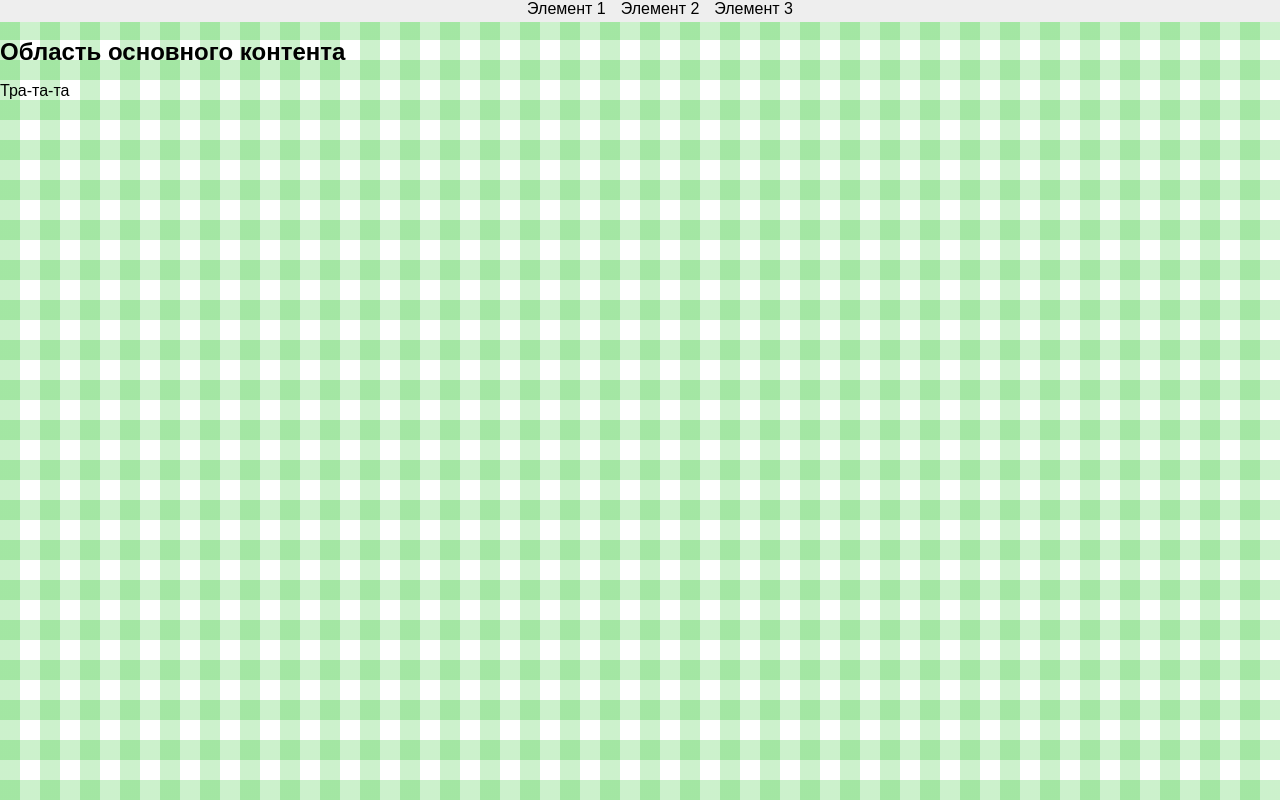
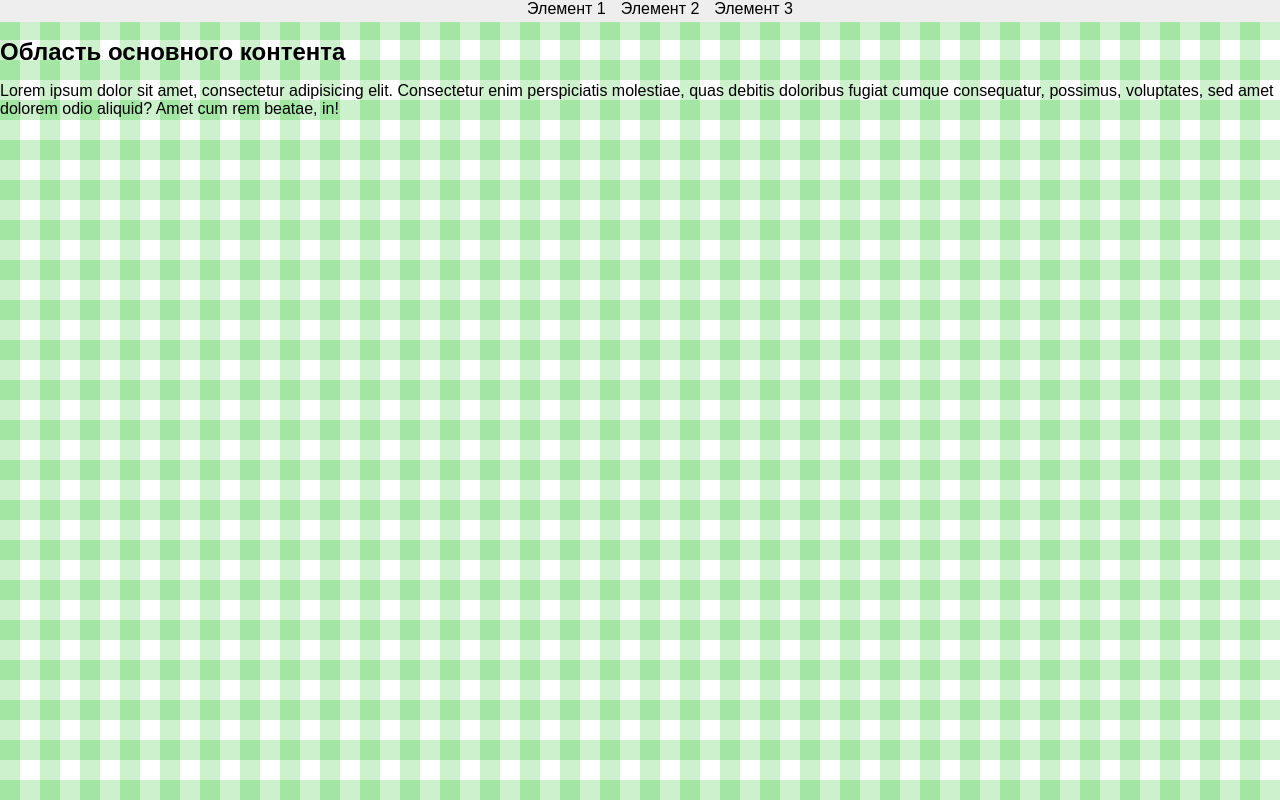
Before and after one commit to RamisSh/auto, a plain HTML site: page index.html in a window 1280 px wide. Drawn offline with Linux system fonts and the light colour scheme; files that its build step writes are made by us from their sources.

Commit message:
Third commit

```diff
--- a/index.html
+++ b/index.html
@@ -24,7 +24,7 @@
 			</div>
 			<div class="content">
 				<h1>Область основного контента</h1>
-				<p>Тра-та-та</p>
+				<p>Lorem ipsum dolor sit amet, consectetur adipisicing elit. Consectetur enim perspiciatis molestiae, quas debitis doloribus fugiat cumque consequatur, possimus, voluptates, sed amet dolorem odio aliquid? Amet cum rem beatae, in!</p>
 			</div>
 		</div>
 	<!-- build:js sripts/vendor.js -->
```
